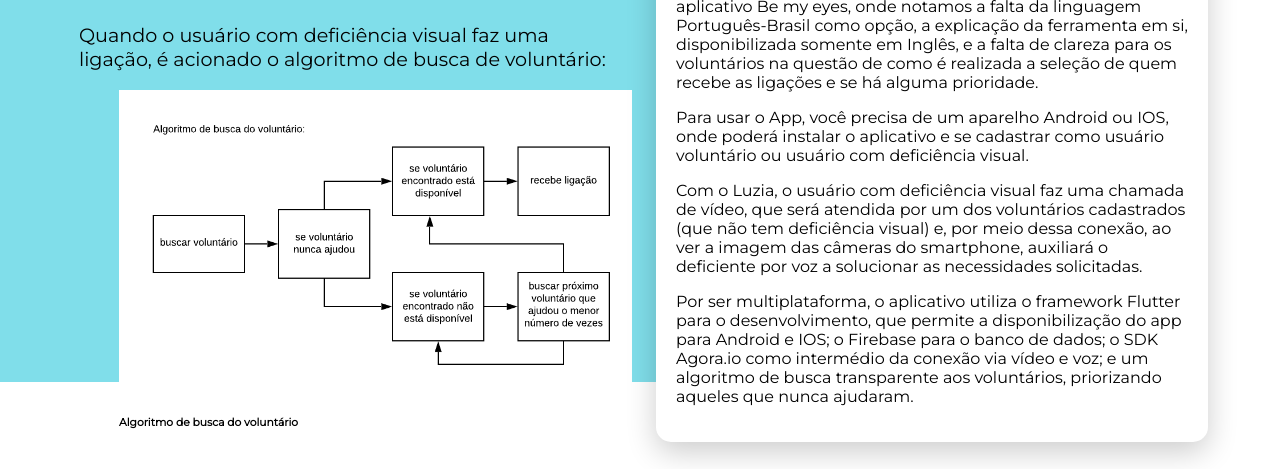
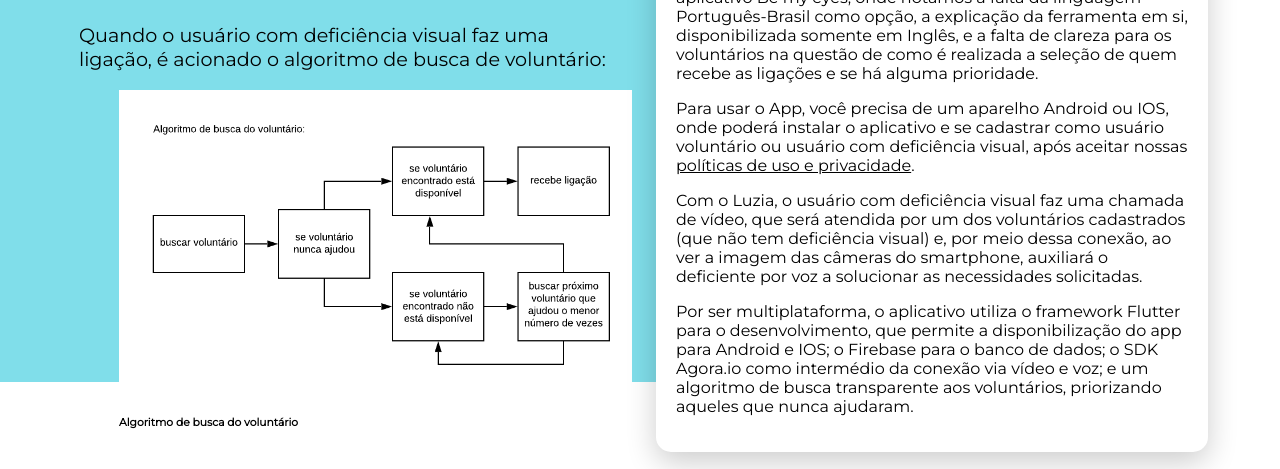
Before and after one commit to mariugo/luziasite, a plain HTML site: page como-usar.html in a window 1280 px wide. Shown: the part 418-887 px from the top of the page. Drawn offline with Linux system fonts and the light colour scheme.

Commit message:
Updating content pages

```diff
--- a/como-usar.html
+++ b/como-usar.html
@@ -71,7 +71,8 @@
                 <li>
                     <p>
                         Para usar o App, você precisa de um aparelho Android ou IOS, onde poderá instalar o aplicativo e
-                        se cadastrar como usuário voluntário ou usuário com deficiência visual.
+                        se cadastrar como usuário voluntário ou usuário com deficiência visual, após aceitar nossas <a
+                            href="politica.html">políticas de uso e privacidade</a>.
                     </p>
                 </li>
                 <li>
```
Also changed, not shown: sobre.html (+1 -1 lines).
